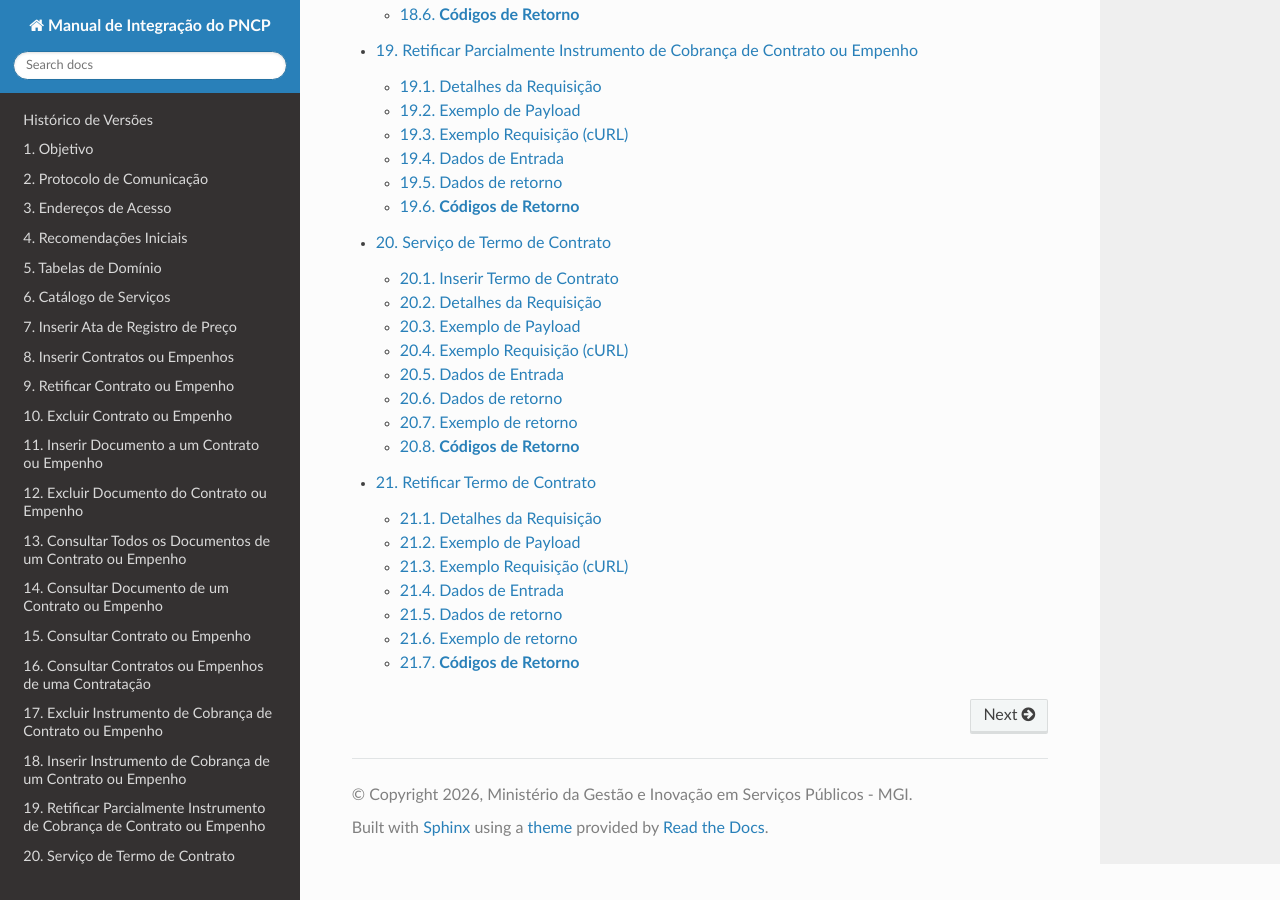
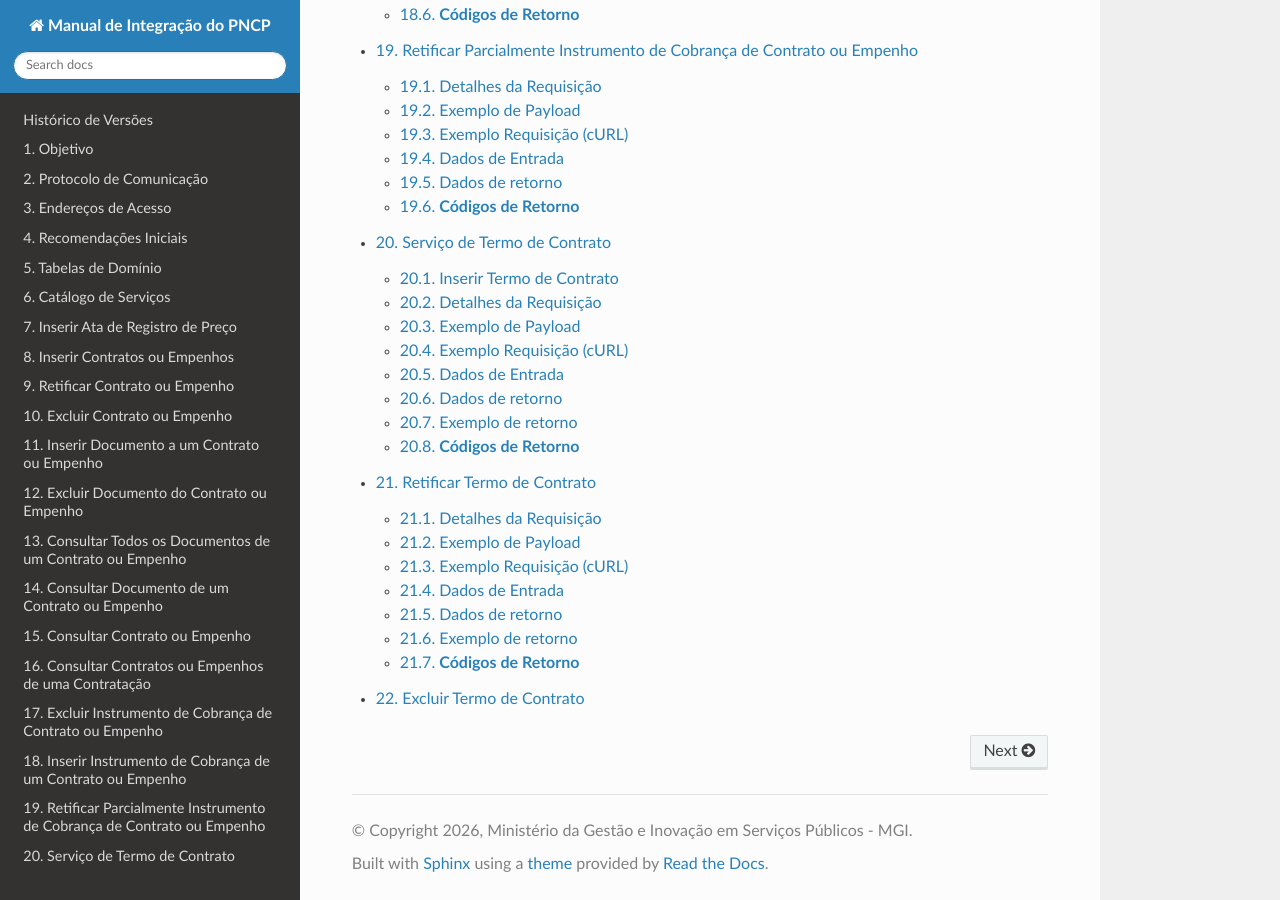
Before and after one commit to carlosmgi/Manual-de-Integracao-do-PNCP, a Sphinx documentation site: the page built from docs/source/index.rst, in a window 1280 px wide and 900 px high, scrolled down 11747 px. Built offline with Sphinx 7.4.7 and the Read the Docs theme 3.1.0, drawn with Linux system fonts in a browser that asks for light colours; pages that are not in the unit, such as notebooks, are missing from menus.

Commit message:
Update index.rst

```diff
--- a/docs/source/index.rst
+++ b/docs/source/index.rst
@@ -40,3 +40,4 @@ Sumário
    Retificar Parcialmente Instrumento de Cobrança de Contrato ou Empenho
    Serviço de Termo de Contrato
    Retificar Termo de Contrato
+   Excluir Termo de Contrato
```
